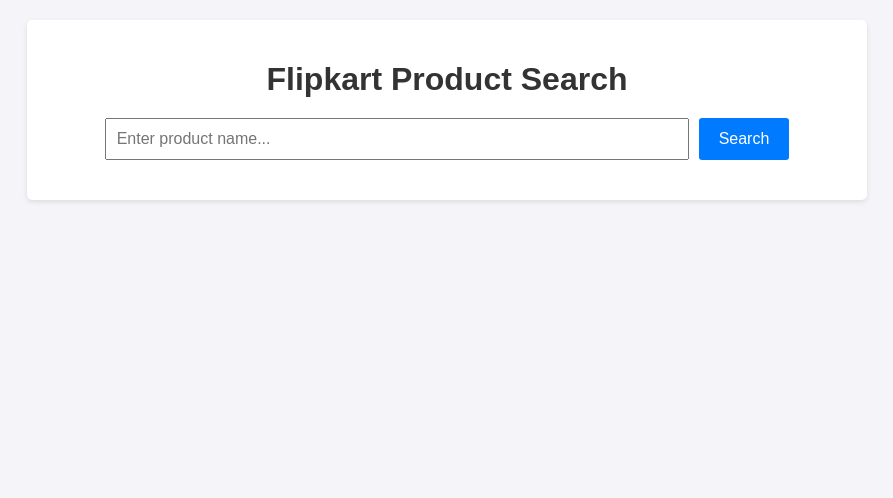
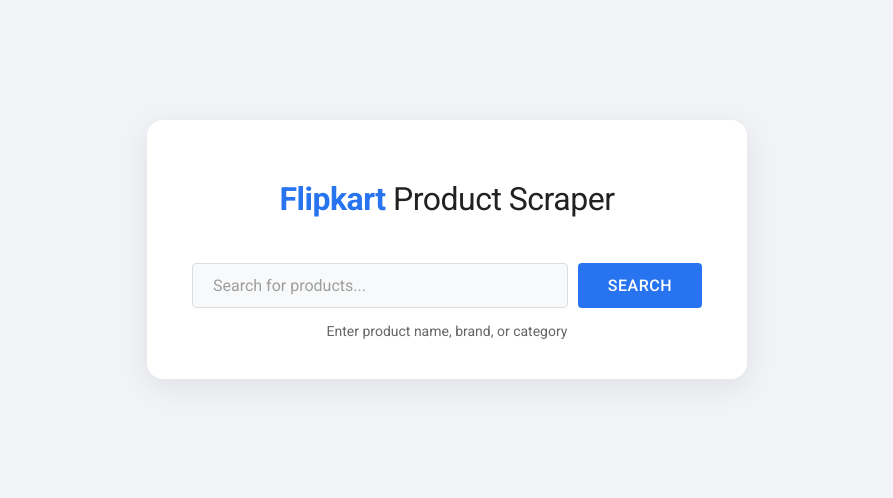
Before and after one commit to Deepak8260/Flipkart-Product-Scrapper, a Flask app: page / in a window 1280 px wide. Shown: the top 498 px of the page, without its empty margins (193-1086 px from the left). Run offline with Flask 3, Linux system fonts and the light colour scheme.

Commit message:
UI changed and improved

```diff
--- a/app.py
+++ b/app.py
@@ -77,7 +77,7 @@
             return render_template('error.html', message="No products found for the given query.")
 
         # Combine the product details into a single list
-
+        products = list(zip(product_names, prices, descriptions, image_links))
 
         # Render the results page
         return render_template('results.html', products=products)
--- a/static/style.css
+++ b/static/style.css
@@ -1,77 +1,288 @@
-body {
-    font-family: Arial, sans-serif;
+@import url('https://fonts.googleapis.com/css2?family=Roboto:wght@300;400;500;700&display=swap');
+
+* {
     margin: 0;
     padding: 0;
-    background-color: #f4f4f9;
-    color: #333;
+    box-sizing: border-box;
+    font-family: 'Roboto', sans-serif;
+}
+
+body {
+    background-color: #f1f3f6;
+    color: #212121;
 }
 
 .container {
-    max-width: 800px;
-    margin: 20px auto;
+    max-width: 1200px;
+    margin: 0 auto;
     padding: 20px;
-    background: #fff;
-    border-radius: 5px;
-    box-shadow: 0 2px 5px rgba(0, 0, 0, 0.1);
 }
 
-h1 {
-    text-align: center;
+.header {
+    background: #2874f0;
+    color: white;
+    padding: 20px;
     margin-bottom: 20px;
+    border-radius: 8px;
+    display: flex;
+    justify-content: space-between;
+    align-items: center;
 }
 
-form {
-    display: flex;
-    justify-content: center;
-    margin-bottom: 20px;
+.header h1 {
+    font-size: 24px;
+    font-weight: 500;
 }
 
-form input {
-    padding: 10px;
-    font-size: 16px;
-    width: 70%;
-    margin-right: 10px;
+.btn {
+    background: white;
+    color: #2874f0;
+    padding: 8px 20px;
+    border-radius: 4px;
+    text-decoration: none;
+    font-weight: 500;
+    transition: all 0.3s ease;
 }
 
-form button {
-    padding: 10px 20px;
-    font-size: 16px;
-    background-color: #007bff;
-    color: #fff;
-    border: none;
-    cursor: pointer;
-    border-radius: 3px;
-}
-
-form button:hover {
-    background-color: #0056b3;
+.btn:hover {
+    background: #f1f1f1;
+    transform: translateY(-2px);
 }
 
 .results {
-    display: flex;
-    flex-wrap: wrap;
+    display: grid;
+    grid-template-columns: repeat(auto-fill, minmax(280px, 1fr));
     gap: 20px;
+    padding: 10px;
 }
 
 .product {
-    flex: 1 1 calc(50% - 20px);
-    background: #f9f9f9;
-    border: 1px solid #ddd;
-    border-radius: 5px;
-    padding: 10px;
-    text-align: center;
+    background: white;
+    border-radius: 8px;
+    padding: 15px;
+    transition: all 0.3s ease;
+    box-shadow: 0 2px 4px rgba(0,0,0,0.1);
+}
+
+.product:hover {
+    transform: translateY(-5px);
+    box-shadow: 0 5px 15px rgba(0,0,0,0.1);
 }
 
 .product img {
-    max-width: 100%;
-    height: auto;
+    width: 100%;
+    height: 200px;
+    object-fit: contain;
+    border-radius: 4px;
+    margin-bottom: 15px;
 }
 
 .product h2 {
-    font-size: 18px;
-    margin: 10px 0;
+    font-size: 16px;
+    margin-bottom: 10px;
+    color: #212121;
+    height: 40px;
+    overflow: hidden;
 }
 
-.product p {
-    margin: 5px 0;
+.product .price {
+    font-size: 20px;
+    font-weight: 700;
+    color: #212121;
+    margin-bottom: 10px;
 }
+
+.product .description {
+    font-size: 14px;
+    color: #666;
+    margin-top: 10px;
+    height: 60px;
+    overflow: hidden;
+}
+
+@media (max-width: 768px) {
+    .container {
+        padding: 10px;
+    }
+
+    .results {
+        grid-template-columns: repeat(auto-fill, minmax(250px, 1fr));
+        gap: 15px;
+    }
+}
+
+
+/* Add these new styles for the home page */
+.search-container {
+    max-width: 600px;
+    margin: 100px auto;
+    text-align: center;
+    padding: 40px;
+    background: white;
+    border-radius: 16px;
+    box-shadow: 0 8px 30px rgba(0,0,0,0.08);
+    backdrop-filter: blur(10px);
+}
+
+.logo {
+    margin-bottom: 40px;
+}
+
+.logo h1 {
+    color: #2874f0;
+    font-size: 32px;
+    font-weight: 600;
+    margin-top: 20px;
+    letter-spacing: -0.5px;
+    display: inline-block;
+}
+
+.logo h1 span {
+    color: #212121;
+    font-weight: 400;
+}
+
+/* Remove duplicate styles and keep only these updated versions */
+.search-container {
+    max-width: 600px;
+    margin: 100px auto;
+    text-align: center;
+    padding: 40px;
+    background: white;
+    border-radius: 16px;
+    box-shadow: 0 8px 30px rgba(0,0,0,0.08);
+    backdrop-filter: blur(10px);
+}
+
+/* Remove duplicate .search-box, .search-btn, and other duplicate styles */
+.search-box {
+    display: flex;
+    gap: 15px;
+    margin-bottom: 15px;
+    padding: 5px;
+}
+
+.search-box input {
+    flex: 1;
+    padding: 16px 24px;
+    border: 2px solid #e0e0e0;
+    border-radius: 8px;
+    font-size: 16px;
+    outline: none;
+    transition: all 0.3s ease;
+    background: #f8f9fa;
+}
+
+.search-box input:focus {
+    border-color: #2874f0;
+    background: white;
+    box-shadow: 0 0 0 4px rgba(40, 116, 240, 0.1);
+}
+
+.search-box input::placeholder {
+    color: #9e9e9e;
+}
+
+.search-btn {
+    background: #2874f0;
+    color: white;
+    border: none;
+    padding: 16px 36px;
+    border-radius: 8px;
+    cursor: pointer;
+    font-size: 16px;
+    font-weight: 500;
+    transition: all 0.3s ease;
+    text-transform: uppercase;
+    letter-spacing: 0.5px;
+}
+
+.search-btn:hover {
+    background: #1c5bba;
+    transform: translateY(-2px);
+    box-shadow: 0 4px 12px rgba(40, 116, 240, 0.2);
+}
+
+.search-btn:active {
+    transform: translateY(0);
+}
+
+.search-hint {
+    color: #757575;
+    font-size: 14px;
+    margin-top: 15px;
+    font-weight: 400;
+}
+
+/* Enhanced animation */
+@keyframes fadeIn {
+    from {
+        opacity: 0;
+        transform: translateY(-30px);
+        filter: blur(10px);
+    }
+    to {
+        opacity: 1;
+        transform: translateY(0);
+        filter: blur(0);
+    }
+}
+
+.search-container {
+    animation: fadeIn 0.6s cubic-bezier(0.2, 0.8, 0.2, 1);
+}
+.search-form {
+    width: 100%;
+}
+
+.search-box {
+    display: flex;
+    gap: 10px;
+    margin-bottom: 10px;
+}
+
+.search-box input {
+    flex: 1;
+    padding: 12px 20px;
+    border: 1px solid #ddd;
+    border-radius: 4px;
+    font-size: 16px;
+    outline: none;
+    transition: border-color 0.3s ease;
+}
+
+.search-box input:focus {
+    border-color: #2874f0;
+}
+
+.search-btn {
+    background: #2874f0;
+    color: white;
+    border: none;
+    padding: 12px 30px;
+    border-radius: 4px;
+    cursor: pointer;
+    font-size: 16px;
+    font-weight: 500;
+    transition: background-color 0.3s ease;
+}
+
+.search-btn:hover {
+    background: #1c5bba;
+}
+
+.search-hint {
+    color: #666;
+    font-size: 14px;
+    margin-top: 10px;
+}
+
+/* Add animation for the search box */
+@keyframes fadeIn {
+    from { opacity: 0; transform: translateY(-20px); }
+    to { opacity: 1; transform: translateY(0); }
+}
+
+.search-container {
+    animation: fadeIn 0.5s ease-out;
+}
--- a/templates/index.html
+++ b/templates/index.html
@@ -3,16 +3,24 @@
 <head>
     <meta charset="UTF-8">
     <meta name="viewport" content="width=device-width, initial-scale=1.0">
-    <title>Product Search</title>
-    <link rel="stylesheet" href="/static/style.css">
+    <title>Flipkart Product Scraper</title>
+    <link rel="stylesheet" href="{{ url_for('static', filename='style.css') }}">
 </head>
 <body>
     <div class="container">
-        <h1>Flipkart Product Search</h1>
-        <form action="/search" method="post">
-            <input type="text" name="query" placeholder="Enter product name..." required>
-            <button type="submit">Search</button>
-        </form>
+        <div class="search-container">
+            <div class="logo">
+                <!-- Remove the broken image and style the title properly -->
+                <h1>Flipkart <span>Product Scraper</span></h1>
+            </div>
+            <form action="/search" method="POST" class="search-form">
+                <div class="search-box">
+                    <input type="text" name="query" placeholder="Search for products..." required>
+                    <button type="submit" class="search-btn">Search</button>
+                </div>
+                <p class="search-hint">Enter product name, brand, or category</p>
+            </form>
+        </div>
     </div>
 </body>
 </html>
```
Also changed, not shown: templates/error.html (added, +18 -0 lines), templates/results.html (+9 -7 lines), 3 other files.
